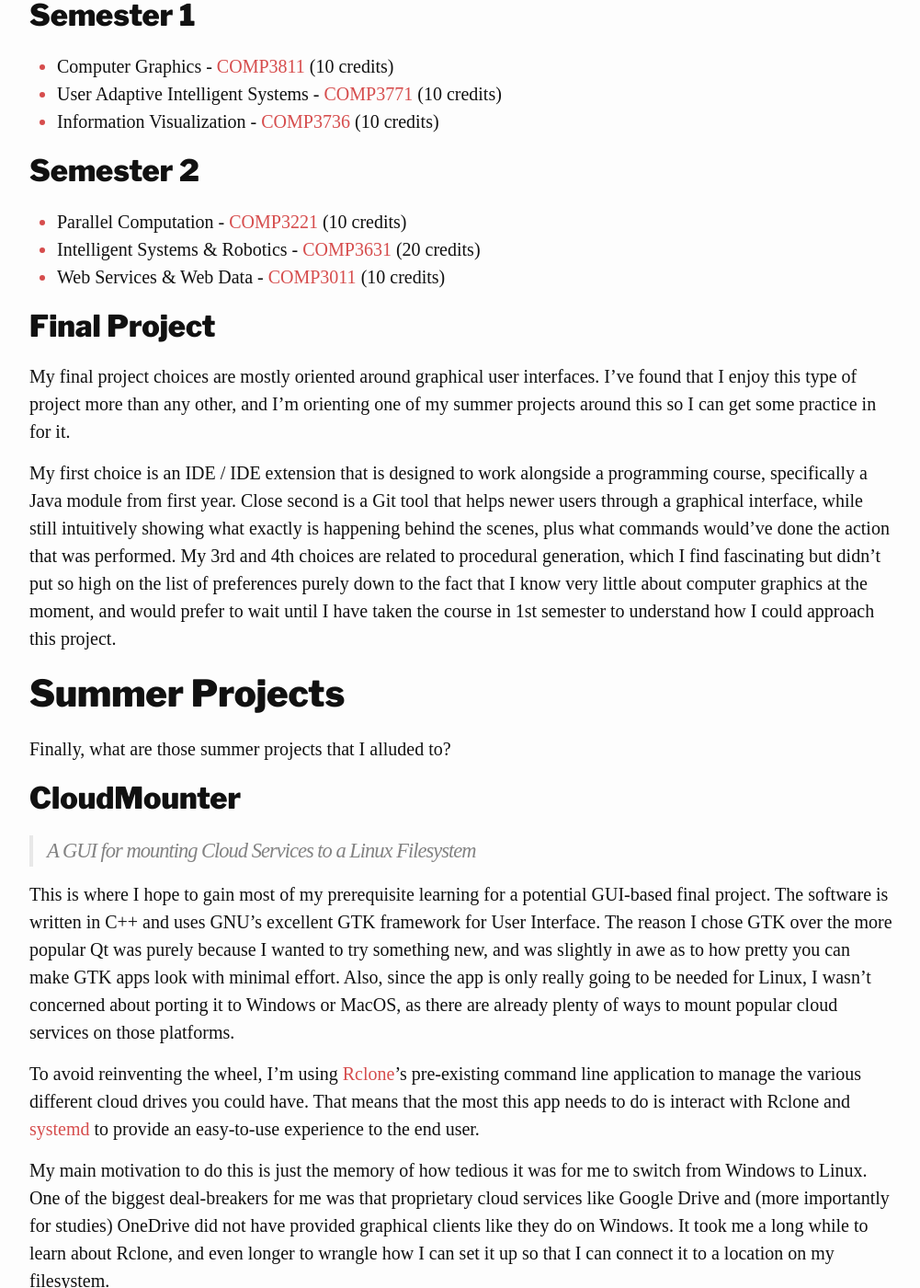
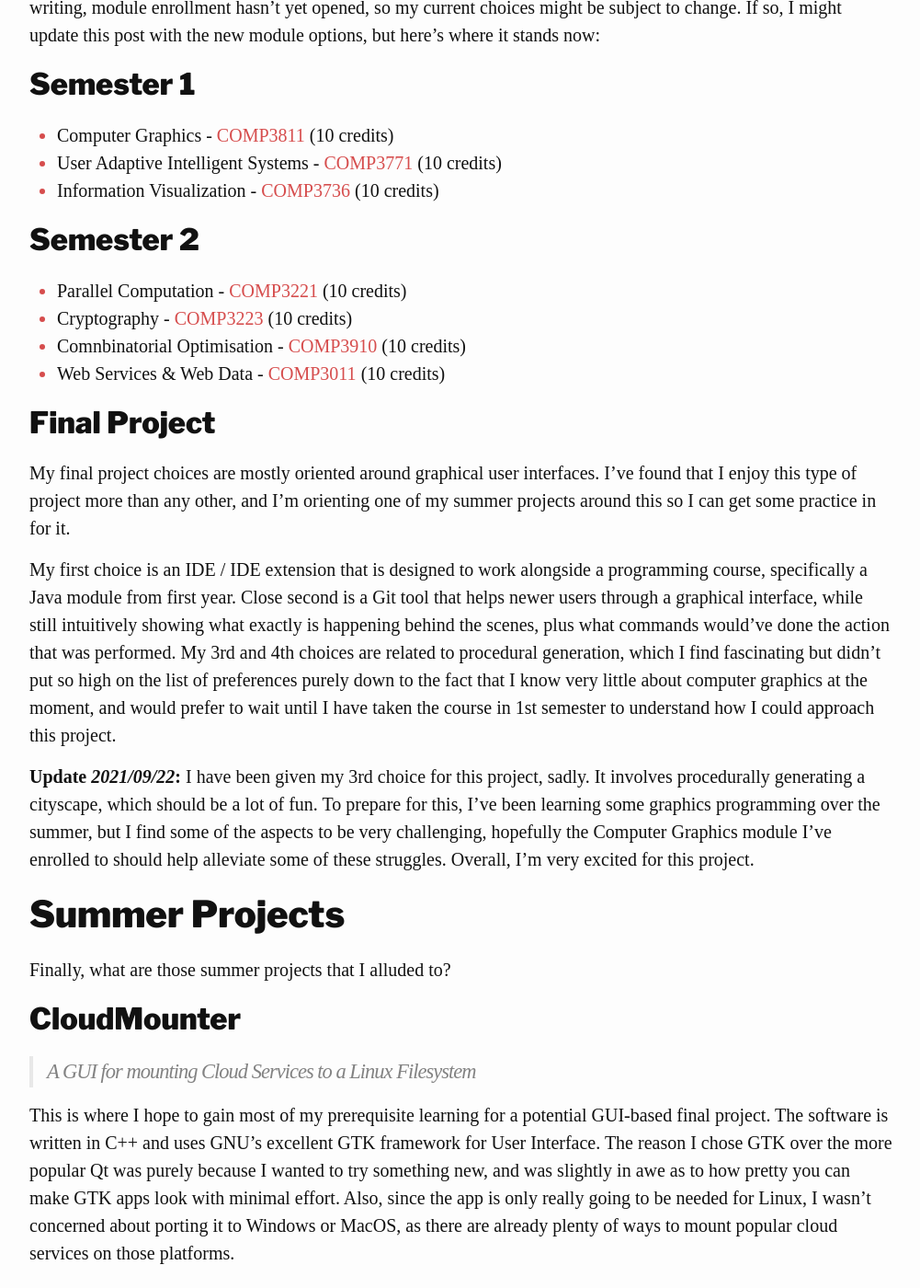
Before and after one commit to CRISPYricePC/benmitchell.dev, a Jekyll site: the page built from _posts/2021-07-08-End-Of-Year-2-Electric-Boogaloo.md, in a window 1280 px wide and 1400 px high, scrolled down 991 px. Shown: the whole window at 92% size, without its empty margins (138-1139 px from the left). Built offline with Jekyll 4.4.1, drawn with Linux system fonts in a browser that asks for light colours; some web fonts are replaced; some of the changed text lies outside the part shown.

Commit message:
Update Year 3 post with correct choices

```diff
--- a/_posts/2021-07-08-End-Of-Year-2-Electric-Boogaloo.md
+++ b/_posts/2021-07-08-End-Of-Year-2-Electric-Boogaloo.md
@@ -3,6 +3,9 @@ layout: post
 title: What I'm working on this summer & Goals for Year 3
 categories: blog
 ---
+
+**Update *2021/09/22*:** Modules have been updated with my new choices, footnote to the [Final Project](#final-project)
+section also added with my given project.
 
 It's the end of my 2nd year at university. That means a few things:
 
@@ -45,11 +48,13 @@ options, but here's where it stands now:
 ### Semester 2
 
 - Parallel Computation -
-  [COMP3221](http://webprod3.leeds.ac.uk/catalogue/dynmodules.asp?Y=202122&F=P&M=COMP-3221) (10 credits)
-- Intelligent Systems & Robotics -
-  [COMP3631](http://webprod3.leeds.ac.uk/catalogue/dynmodules.asp?Y=202122&F=P&M=COMP-3631) (20 credits)
+  [COMP3221](http://webprod3.leeds.ac.uk/catalogue/dynmodules.asp?Y=202122&m=COMP-3221) (10 credits)
+- Cryptography -
+  [COMP3223](http://webprod3.leeds.ac.uk/catalogue/dynmodules.asp?Y=202122&m=COMP-3223) (10 credits)
+- Comnbinatorial Optimisation -
+  [COMP3910](http://webprod3.leeds.ac.uk/catalogue/dynmodules.asp?Y=202122&m=COMP-3910) (10 credits)
 - Web Services & Web Data -
-  [COMP3011](http://webprod3.leeds.ac.uk/catalogue/dynmodules.asp?Y=202122&F=P&M=COMP-3011) (10 credits)
+  [COMP3011](http://webprod3.leeds.ac.uk/catalogue/dynmodules.asp?Y=202122&m=COMP-3011) (10 credits)
 
 ### Final Project
 
@@ -64,6 +69,11 @@ action that was performed. My 3rd and 4th choices are related to procedural gene
 but didn't put so high on the list of preferences purely down to the fact that I know very little about computer
 graphics at the moment, and would prefer to wait until I have taken the course in 1st semester to understand how
 I could approach this project.
+
+**Update *2021/09/22*:** I have been given my 3rd choice for this project, sadly. It involves procedurally generating
+a cityscape, which should be a lot of fun. To prepare for this, I've been learning some graphics programming over the
+summer, but I find some of the aspects to be very challenging, hopefully the Computer Graphics module I've enrolled to
+should help alleviate some of these struggles. Overall, I'm very excited for this project.
 
 ## Summer Projects
 
```
Also changed, not shown: 1 other file.
